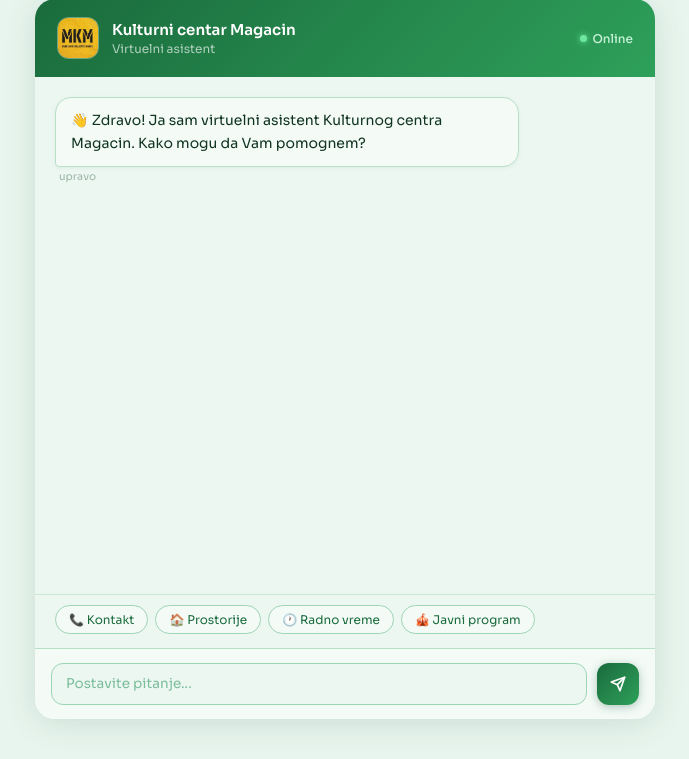
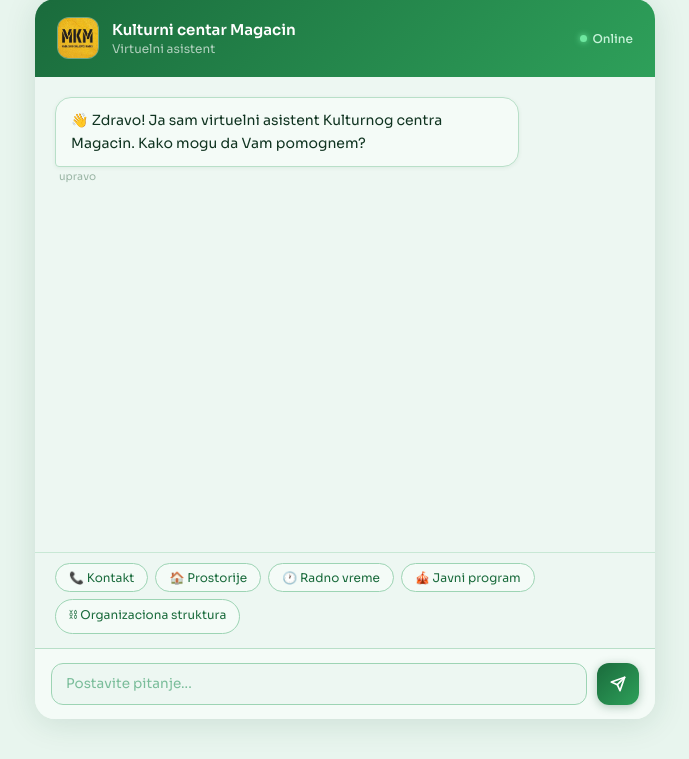
Before and after one commit to Anastasijum/MagacinCBot, a Flask app: page / in a window 1280 px wide. Shown: the part 41-800 px from the top of the page, without its empty margins (295-984 px from the left). Run offline with Flask 3, Linux system fonts and the light colour scheme.

Commit message:
Update index.html
Organizaciona struktura button

```diff
--- a/templates/index.html
+++ b/templates/index.html
@@ -239,6 +239,7 @@ button.send:disabled { opacity: 0.35; cursor: default; box-shadow: none; }
     <button class="chip" onclick="sendQuick('Kojim prostorijama raspolaže kulturni centar?')">🏠 Prostorije</button>
     <button class="chip" onclick="sendQuick('Koje je radno vreme kulturnog centra?')">🕐 Radno vreme</button>
     <button class="chip" onclick="sendQuick('Koji javni program je dostupan u kulturnom centru Magacin?')">🎪 Javni program</button>
+    <button class="chip" onclick="sendQuick('Kakva je organizaciona struktura Magacina?')">⛓ Organizaciona struktura</button>
   </div>
 
   <div class="input-row">
```
